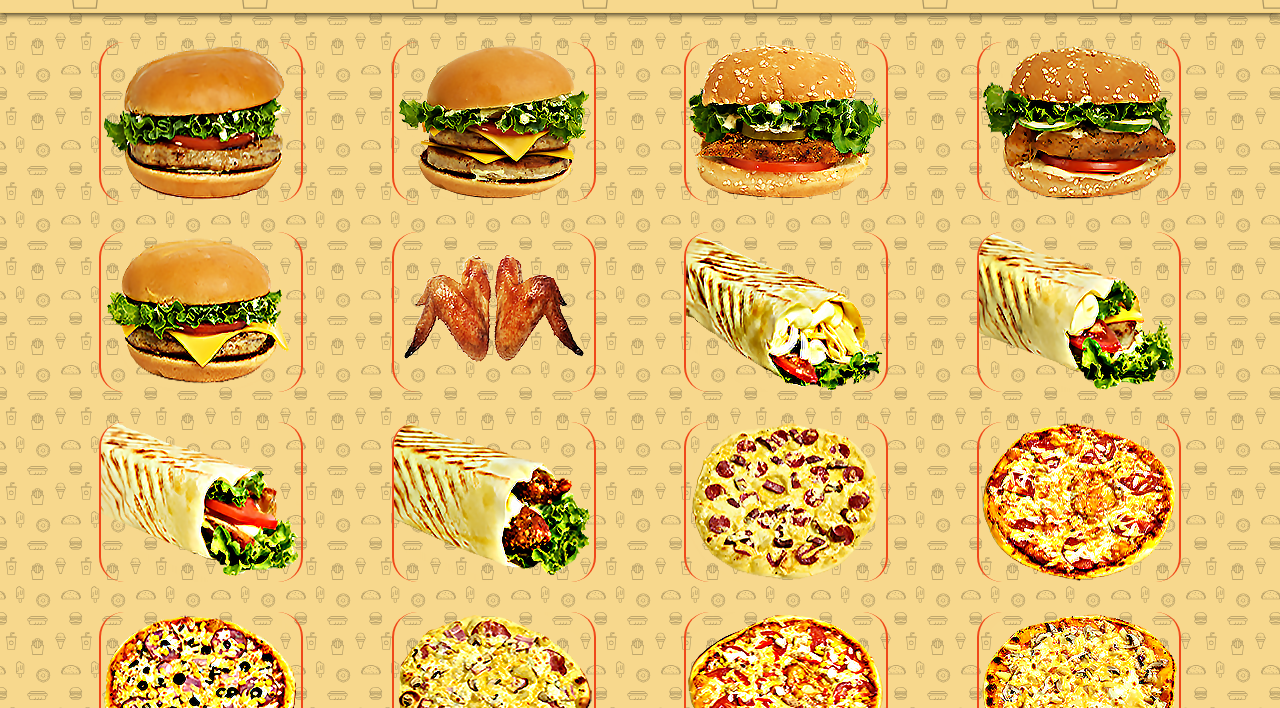
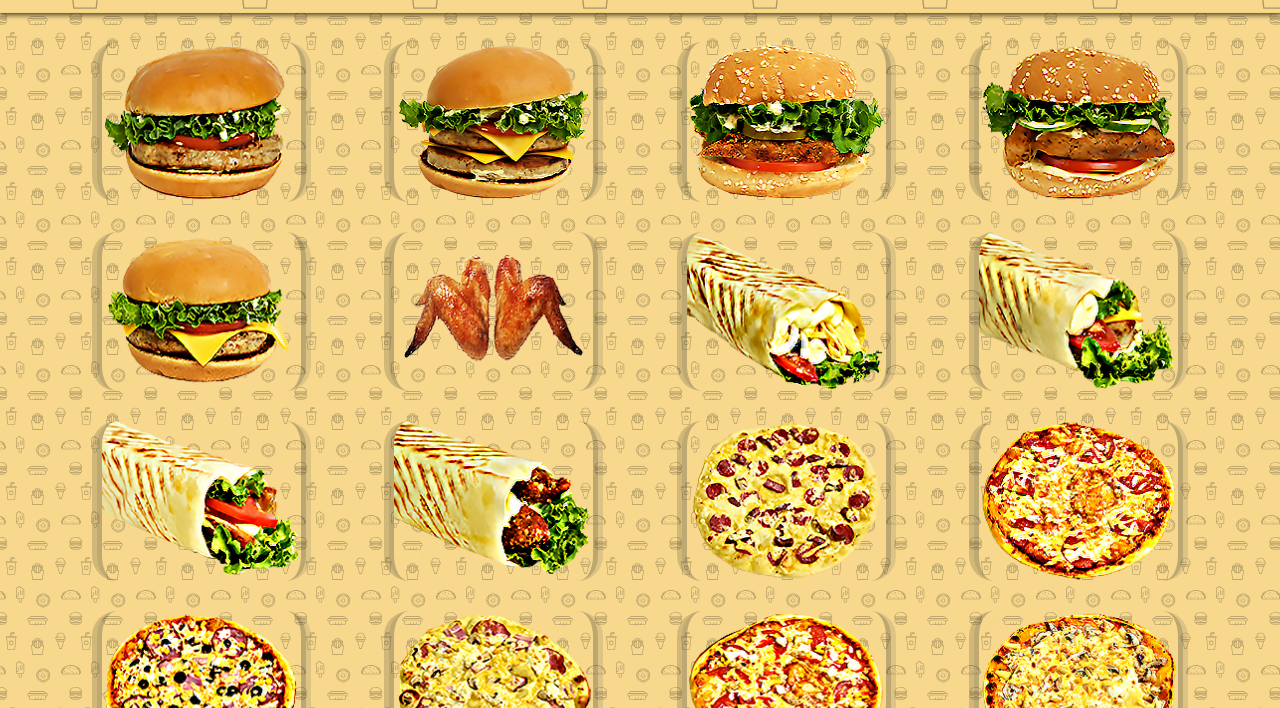
Before and after one commit to yovchenko/FamilyBurger, a website: page menu.html in a window 1280 px wide. Shown: the part 92-800 px from the top of the page. Drawn offline with nearby package versions, Linux system fonts and the light colour scheme.

Commit message:
changed border properties in menu images

```diff
--- a/css/menu.css
+++ b/css/menu.css
@@ -20,8 +20,10 @@ padding:15px 0 15px 0;
 
 .row  img {
  max-width: 75%;
- border-right: 2px solid rgba(94.1%, 28.4%, 10.2%, 1);
- border-left: 2px solid rgba(94.1%, 28.4%, 10.2%, 1);
+ border-right: 10px ;
+ border-left: 10px;
+ border-color: rgba(0%, 0%, 0%, 0.15);
+ border-style: groove;
  border-radius: 25px;
 
 }
```
